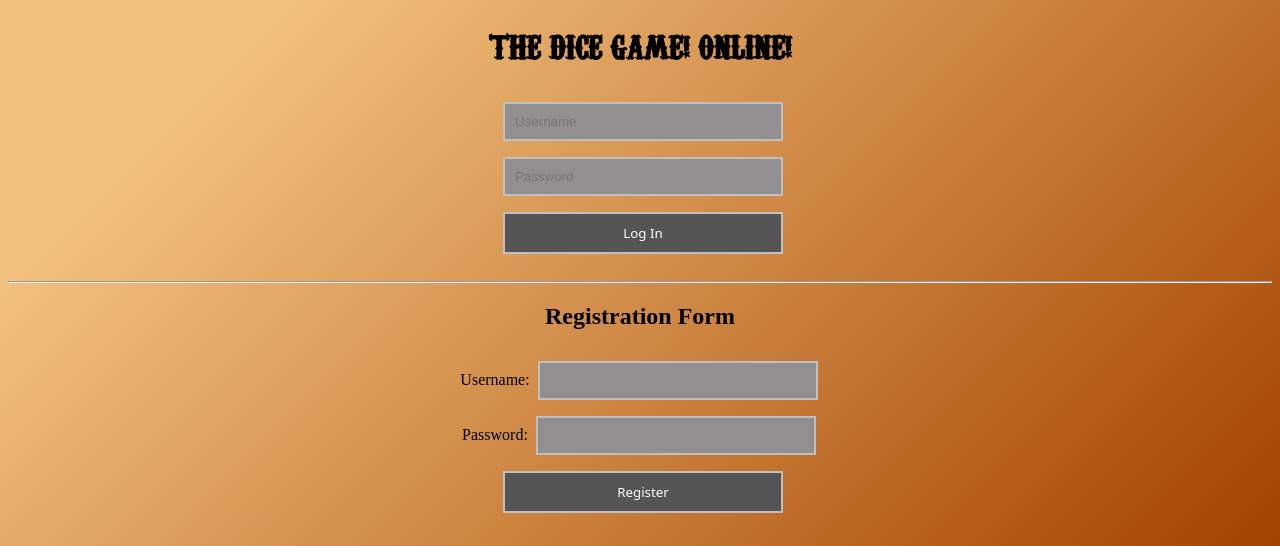
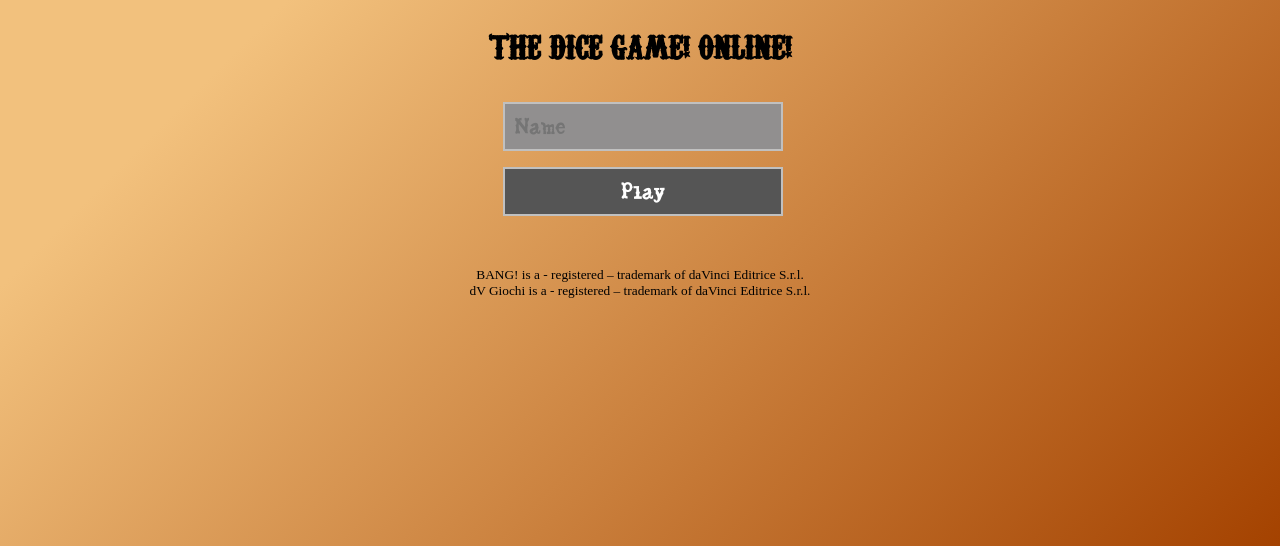
Before and after one commit to konpapp/bang-the-dice-game, a Node server app: page / in a window 1280 px wide. Shown: the part 254-800 px from the top of the page. Run offline with Node 20, Linux system fonts and the light colour scheme; some libraries are stand-ins or nearby versions.

Commit message:
remove password

```diff
--- a/public/style.css
+++ b/public/style.css
@@ -8,6 +8,13 @@
   width: 15em;
   margin: auto;
   display: block;
+}
+
+#copyright {
+  margin-top: 5vh;
+  display: flexbox;
+  align-self: center;
+  justify-content: center;
 }
 
 @font-face {
@@ -27,7 +34,6 @@
     font-style: normal;
     font-display: swap;
 }
-
 
 #room-id-text, #num-users {
   font-family: 'Carnivalee Freakshow';
@@ -50,6 +56,11 @@
 #pug-success-message {
   font-family: 'Carnivalee Freakshow';
   font-size: xx-large;
+}
+
+#pug-variable, #play-btn, #play-input {
+  font-family: 'Cowboy Junior';
+  font-size: x-large;
 }
 
 .border {
--- a/routes.js
+++ b/routes.js
@@ -1,5 +1,4 @@
 const passport = require('passport');
-const bcrypt = require('bcrypt');
 const shortid = require('shortid');
 
 var roomId;
@@ -7,13 +6,10 @@ var roomId;
 function main(app, myDataBase) {
   app.route('/').get((req, res) => {
     if(req.isAuthenticated()) {
-      res.render('pug', { title: '', message: '', showLogin: false, showRegistration: false, showSocialAuth: false, showCreateGame: true });
+      res.render('pug', { title: '', message: '', showLogin: false, showCreateGame: true });
     } else {
-      res.render('pug', { title: '', message: '', showLogin: true, showRegistration: true, showSocialAuth: false });
+      res.render('pug', { title: '', message: '', showLogin: true });
     }
-  });
-  app.route('/login').post(passport.authenticate('local', { failureRedirect: '/' }), (req, res) => {
-    res.redirect('/');
   });
   app.route('/create').post(ensureAuthenticated, (req, res) => {
     let shid = shortid.generate()
@@ -31,19 +27,22 @@ function main(app, myDataBase) {
     res.render('pug/game', { user: req.user });
   });
   app.route('/logout').get((req, res) => {
+    if (req.user != undefined) {
+      myDataBase.findOneAndDelete({ username: req.user.username }, function (err, user) {
+        if (err) { console.log(err); }
+      })
+    }
     req.logout();
     res.redirect('/');
   });
-  app.route('/register').post(
-    (req, res, next) => {
-      const hash = bcrypt.hashSync(req.body.password, 12);
+  app.route('/login').post((req, res, next) => {
     myDataBase.findOne({ username: req.body.username }, function (err, user) {
       if (err) {
         next(err);
       } else if (user) {
-          res.redirect('/');
+        res.render('pug', { title: '', message: `The name '${req.body.username}' is in use.`, showLogin: true });
       } else {
-          myDataBase.insertOne({ username: req.body.username, password: hash }, (err, doc) => {
+        myDataBase.insertOne({ username: req.body.username, password: ' ' }, (err, doc) => {
           if (err) {
             res.redirect('/');
           } else {
@@ -55,18 +54,19 @@ function main(app, myDataBase) {
     },
     passport.authenticate('local', { failureRedirect: '/' }),
     (req, res, next) => {
-      res.redirect('/profile');
+      res.redirect('/');
     }
   );
-  app.route('/auth/github').get(passport.authenticate('github'));
-  app.route('/auth/github/callback').get(passport.authenticate('github', { failureRedirect: '/' }), (req, res) => {
-    req.session.user_id = req.user.id;
-    res.redirect('/game');
-  });
   app.use((req, res, next) => {
     res.status(404).type('text').send('Not Found');
   });
 };
+
+function remove(app, myDataBase, user) {
+  myDataBase.findOneAndDelete({ username: user }, function(err, doc) {
+    if (err) { console.log(err); }
+  })
+}
 
 function ensureAuthenticated(req, res, next) {
   if (req.isAuthenticated()) {
@@ -81,3 +81,4 @@ function getRoomId () {
 
 exports.main = main;
 exports.getRoomId = getRoomId;
+exports.remove = remove;
--- a/server.js
+++ b/server.js
@@ -336,6 +336,8 @@ myDB(async (client) => {
         delete rooms[roomId];
         delete readyUsers[roomId];
       }
+      let removedUsername = socket.request.user.username
+      routes.remove(app, myDataBase, removedUsername);
       io.to(roomId).emit('user', {
         name: socket.request.user.username,
         users: rooms[roomId],
--- a/views/pug/index.pug
+++ b/views/pug/index.pug
@@ -10,40 +10,19 @@ html
     h1.center
       img#img-logo(src='/public/images/bang_logo.png')
     h2.center#pug-success-message THE DICE GAME! ONLINE! #{title}
-    p.center#pug-variable=message
-
 
     if showLogin
       h2.center
       form(action='/login', method='post').center
         div
-          input(type='text', name='username', placeholder="Username")
+          input(type='text', id="play-input", name='username', placeholder="Name", autocomplete="off", pattern="[a-zA-Z0-9]*", maxlength="12", required)
+        div.hide
+          input(type='password', name='password', placeholder="Password", value=' ')
         div
-          input(type='password', name='password', placeholder="Password")
-        div
-          input(class='btn', type='submit', value='Log In')
-
-    if showRegistration
-      hr
-      h2.center Registration Form
-      form(action='/register', method='post').center
-        div
-          label Username:
-          input(type='text', name='username')
-        div
-          label Password:
-          input(type='password', name='password')
-        div
-          input(class='btn', type='submit', value='Register')
-
-    if showSocialAuth
-      hr
-      h2.center Social Login
-      .login.center
-        a(href='/auth/github').text Login with Github!
+          input(class='btn', id="play-btn", type='submit', value='Play')
+      p.center#pug-variable=message
 
     if showCreateGame
-      hr
       h2.center Create New Game
       form(action='/create', method='post').center
         div
@@ -54,11 +33,13 @@ html
           input(type='text', name='gameId')
         div
           input(class='btn', type='submit', value='Join Game')
-      hr
-      h2.center
-      .logout.center
-        a(href='/profile').text Profile
 
       h2.center
       .logout.center
         a(href='/logout').text Logout
+
+    div#copyright.center
+      footer#footer-1
+        small BANG! is a - registered – trademark of daVinci Editrice S.r.l.
+        div
+          small dV Giochi is a - registered – trademark of daVinci Editrice S.r.l.
```
Also changed, not shown: auth.js (+2 -39 lines), views/pug/profile.pug (deleted, +0 -18 lines). Lines whose indentation alone changed are shown as unchanged.
